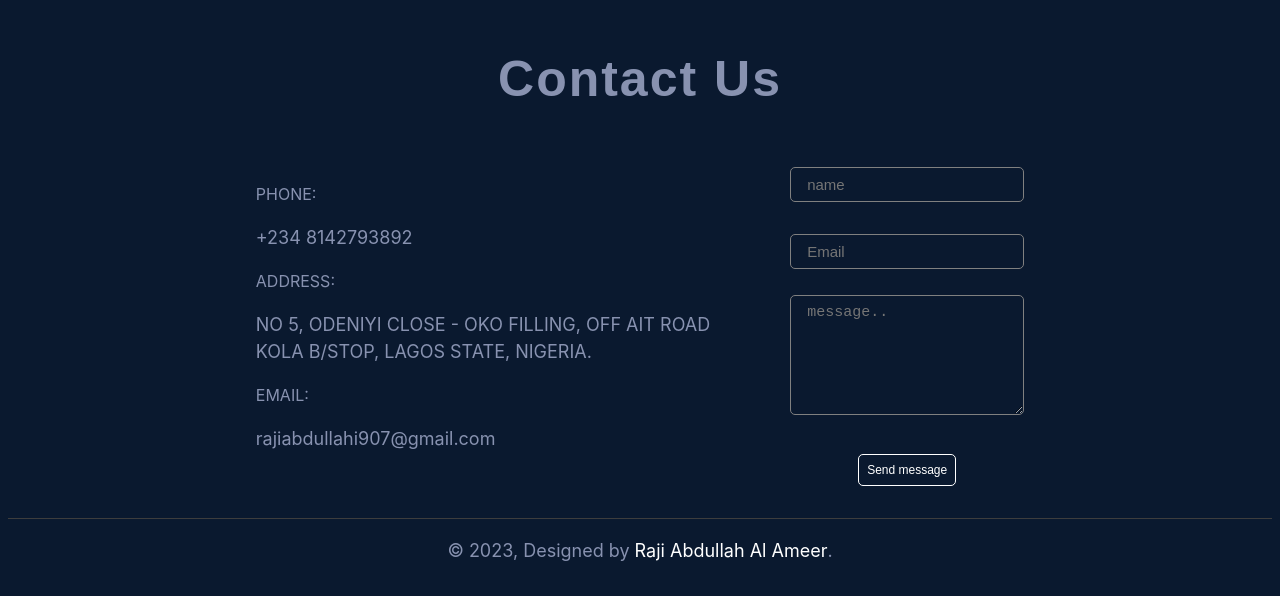
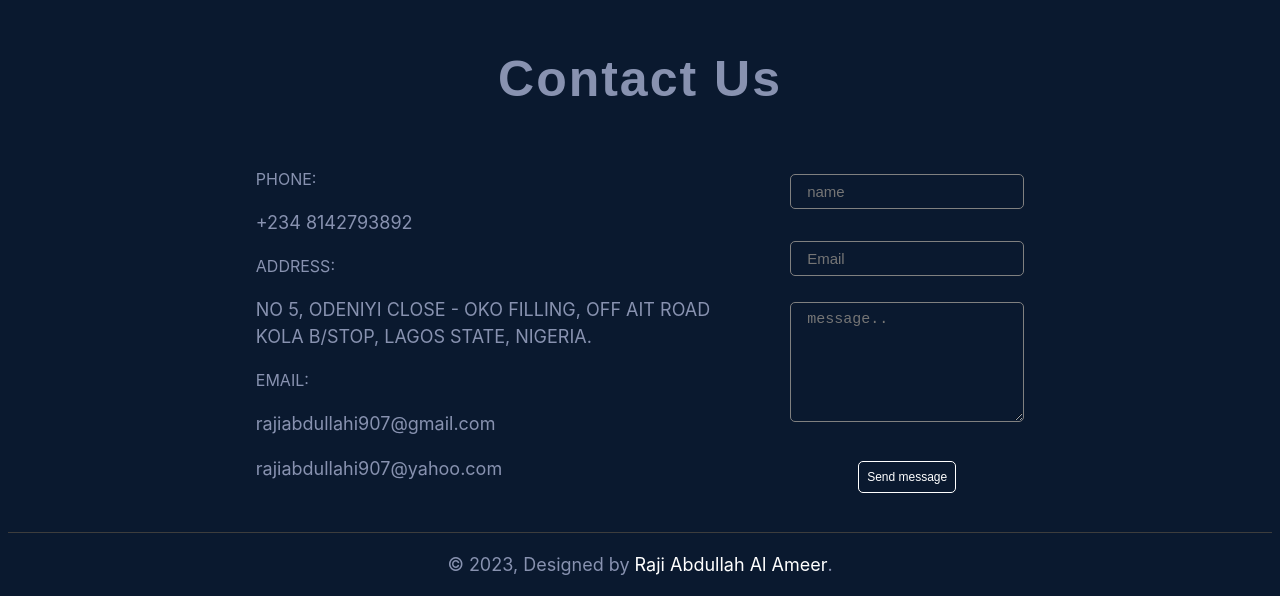
Before and after one commit to ameer017/ameer-portfolio-website, a React (Vite) app: page / in a window 1280 px wide. Shown: the part 3314-3910 px from the top of the page. Built offline with nearby package versions, Linux system fonts and the light colour scheme.

Commit message:
email added

```diff
--- a/src/Contact/Contact.jsx
+++ b/src/Contact/Contact.jsx
@@ -62,6 +62,7 @@ const Contact = () => {
           <div>
             <label>EMAIL:</label>
             <p>rajiabdullahi907@gmail.com</p>
+            <p>rajiabdullahi907@yahoo.com</p>
           </div>
         </div>
 
```
